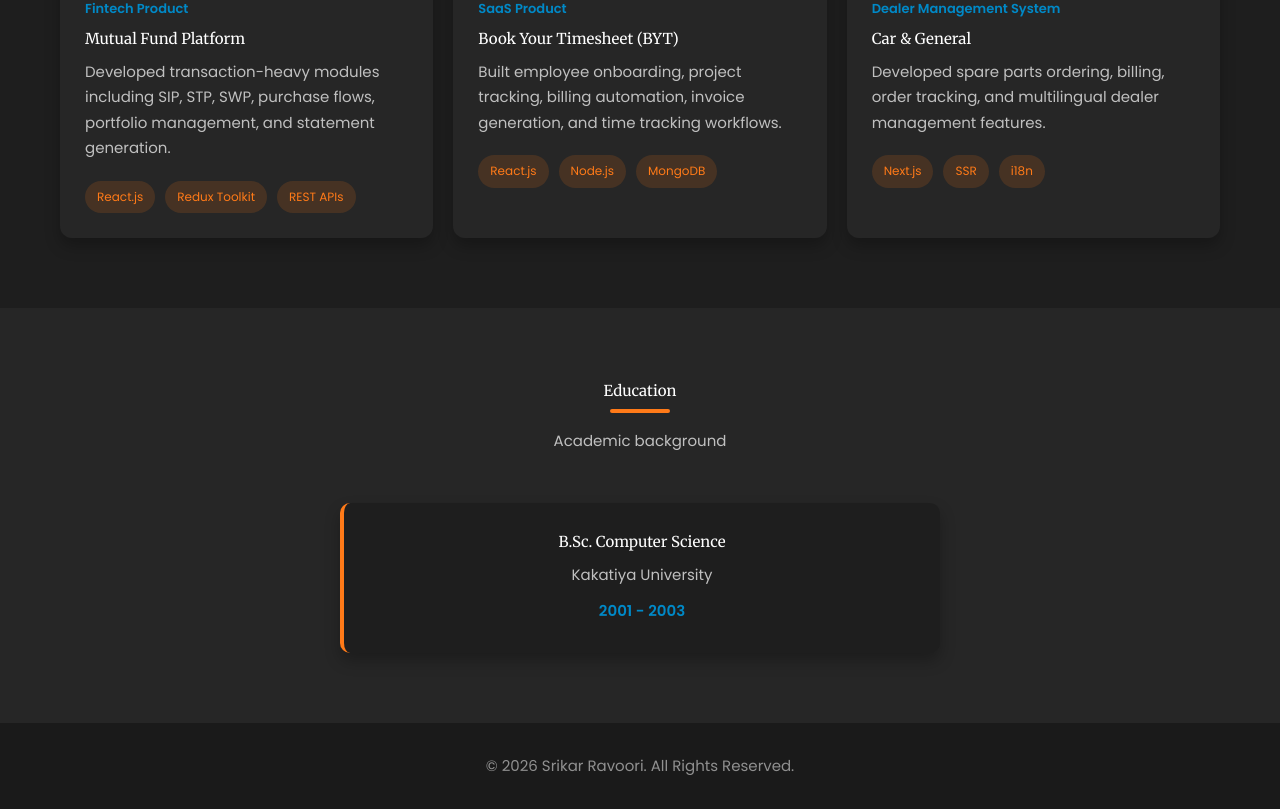
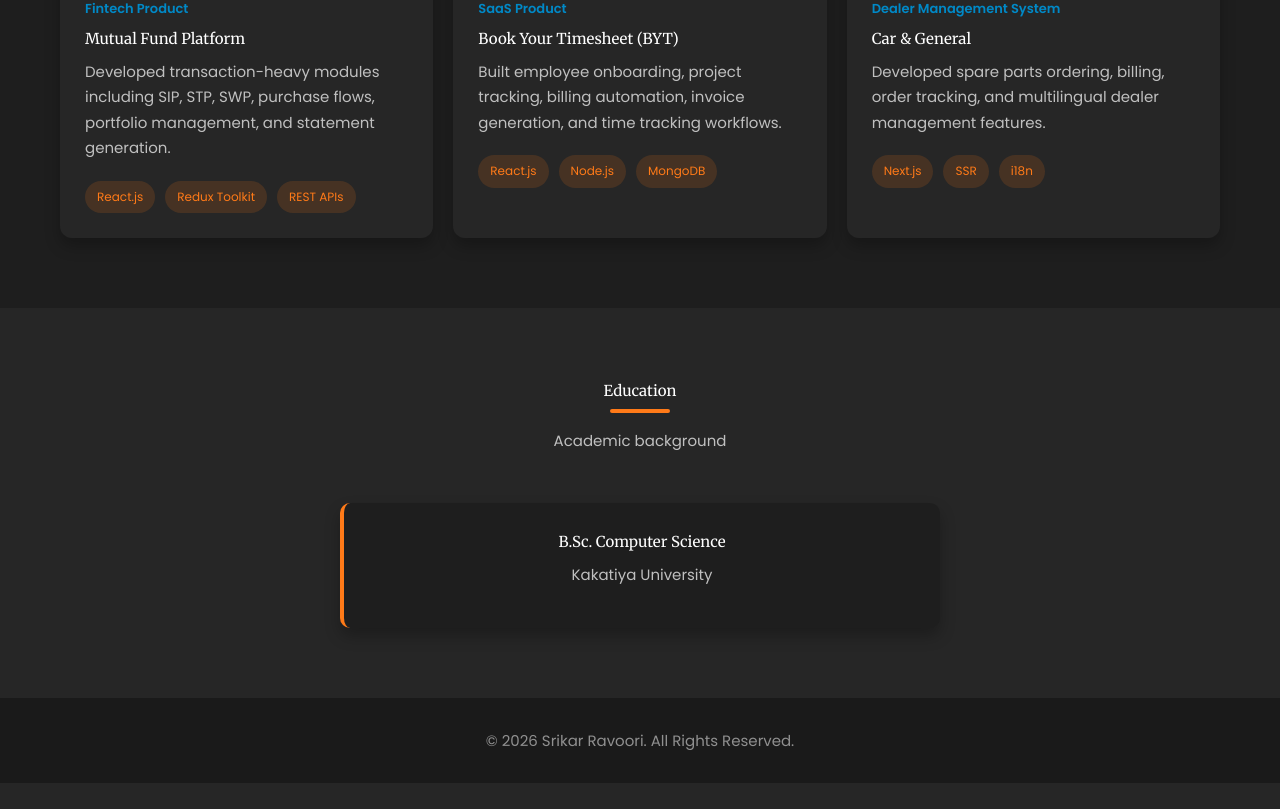
Before and after one commit to srikar1980/srikar-portfolio, a Next.js app: page / in a window 1280 px wide. Shown: the part 3587-4396 px from the top of the page. After the commit the page ends 4370 px from the top, so only its background shows below. Built offline with nearby package versions, Linux system fonts and the light colour scheme.

Commit message:
commented year in Education Section

```diff
--- a/components/Education/Education.tsx
+++ b/components/Education/Education.tsx
@@ -1,30 +1,21 @@
-import styles from "./Education.module.css";
 import SectionTitle from "@/components/SectionTitle/SectionTitle";
 import { portfolioData } from "@/data/portfolioData";
+import styles from "./Education.module.css";
 
 export default function Education() {
   return (
-    <section
-      id="education"
-      className={styles.educationSection}
-    >
+    <section id="education" className={styles.educationSection}>
       <div className="container">
-        <SectionTitle
-          title="Education"
-          subtitle="Academic background"
-        />
+        <SectionTitle title="Education" subtitle="Academic background" />
 
         <div className={styles.educationGrid}>
           {portfolioData.education.map((item) => (
-            <div
-              key={item.degree}
-              className={styles.educationCard}
-            >
+            <div key={item.degree} className={styles.educationCard}>
               <h3>{item.degree}</h3>
 
               <p>{item.institution}</p>
 
-              <span>{item.year}</span>
+              {/* <span>{item.year}</span> */}
             </div>
           ))}
         </div>
```
